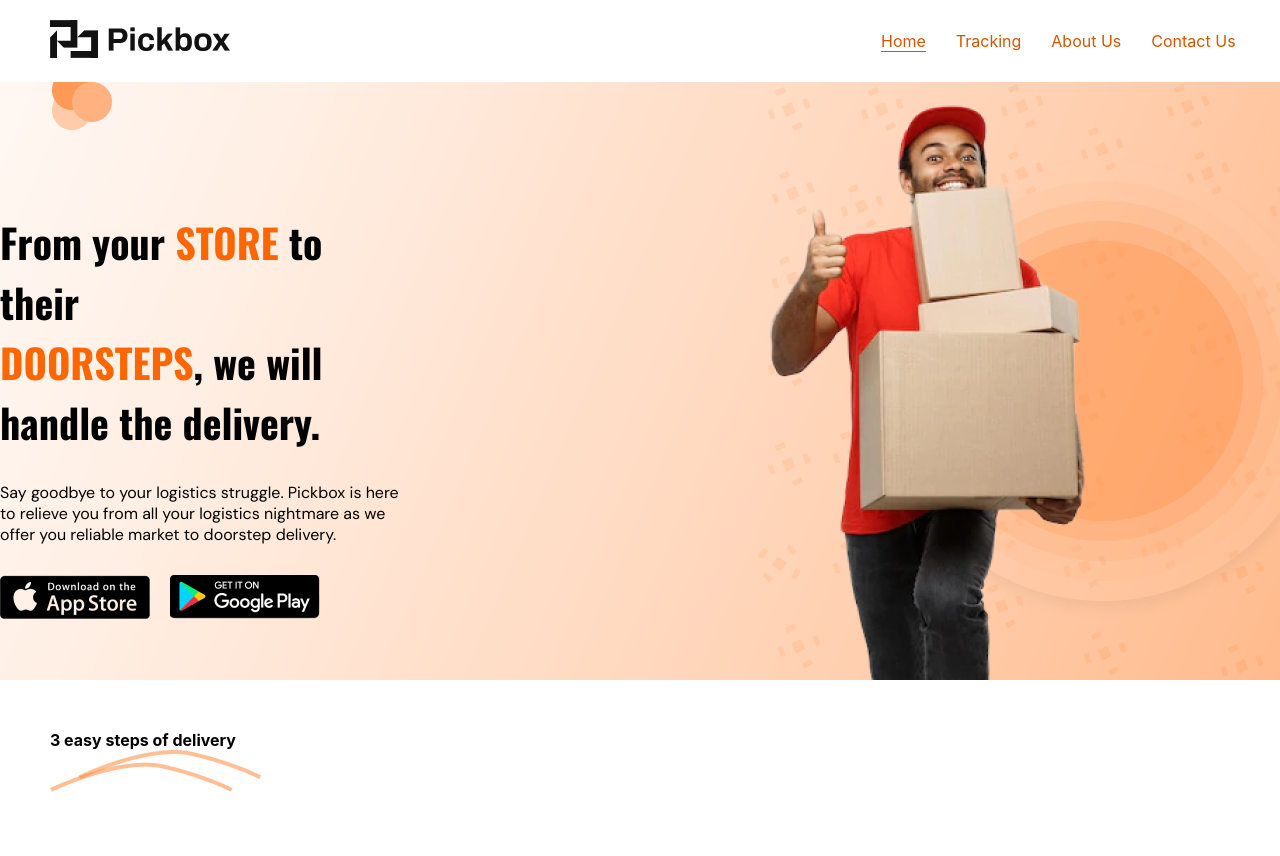
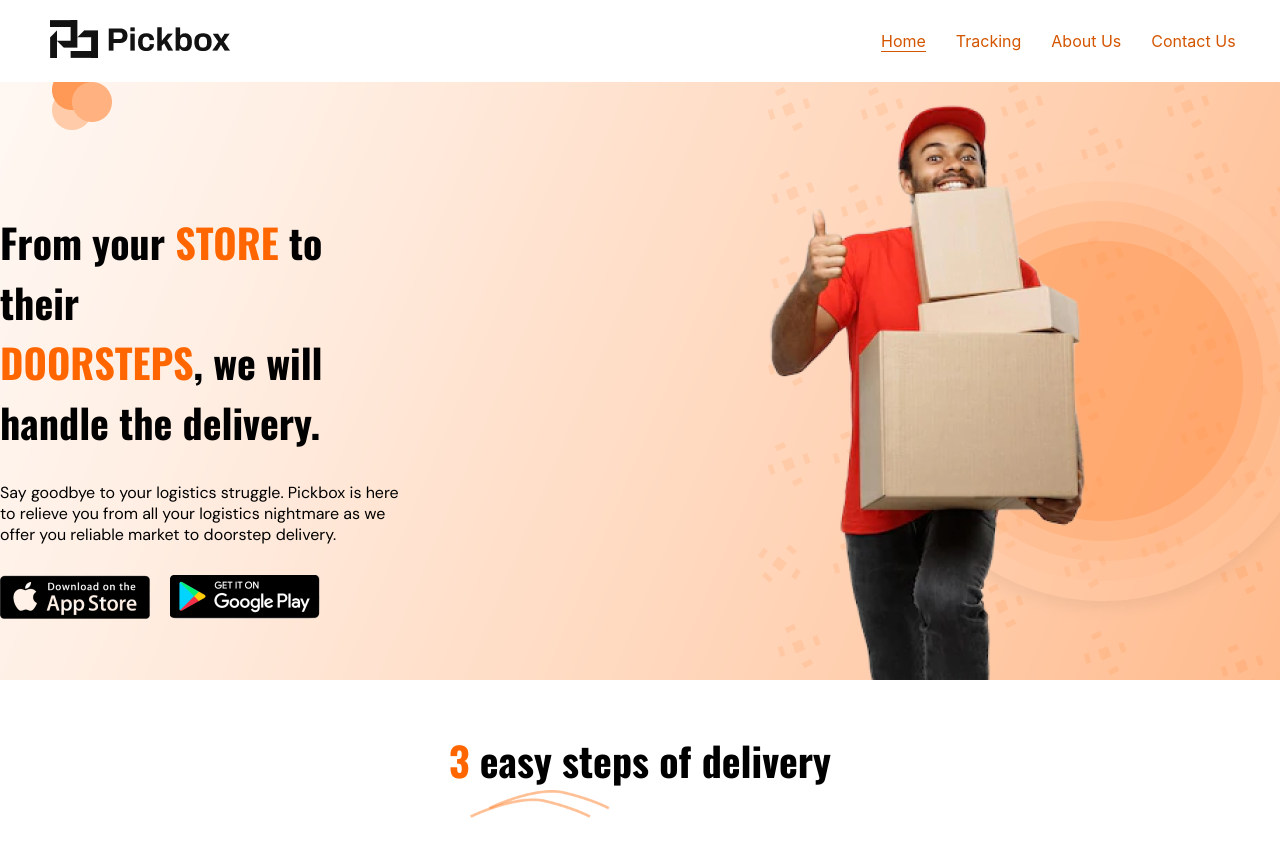
Before and after one commit to Pickbox-Project/Pickbox-frontend, a React (Create React App) app: page / in a window 1280 px wide. Shown: the top 856 px of the page. Built offline with nearby package versions, Linux system fonts and the light colour scheme.

Commit message:
Started working on the Steps Component styling

```diff
--- a/src/Components/Steps/Steps.css
+++ b/src/Components/Steps/Steps.css
@@ -1,3 +1,20 @@
-.steps-container{
+.steps-container {
     padding: 50px;
 }
+
+.steps-text>h4 {
+    font-family: "Oswald", sans-serif;
+    font-size: 40px;
+    font-weight: 700;
+    text-align: center;
+}
+
+.steps-text>h4>span {
+    color: #ff6600;
+}
+
+.steps-text>img {
+    display: block;
+    margin-left: 420px;
+    width: 140px;
+}
```
